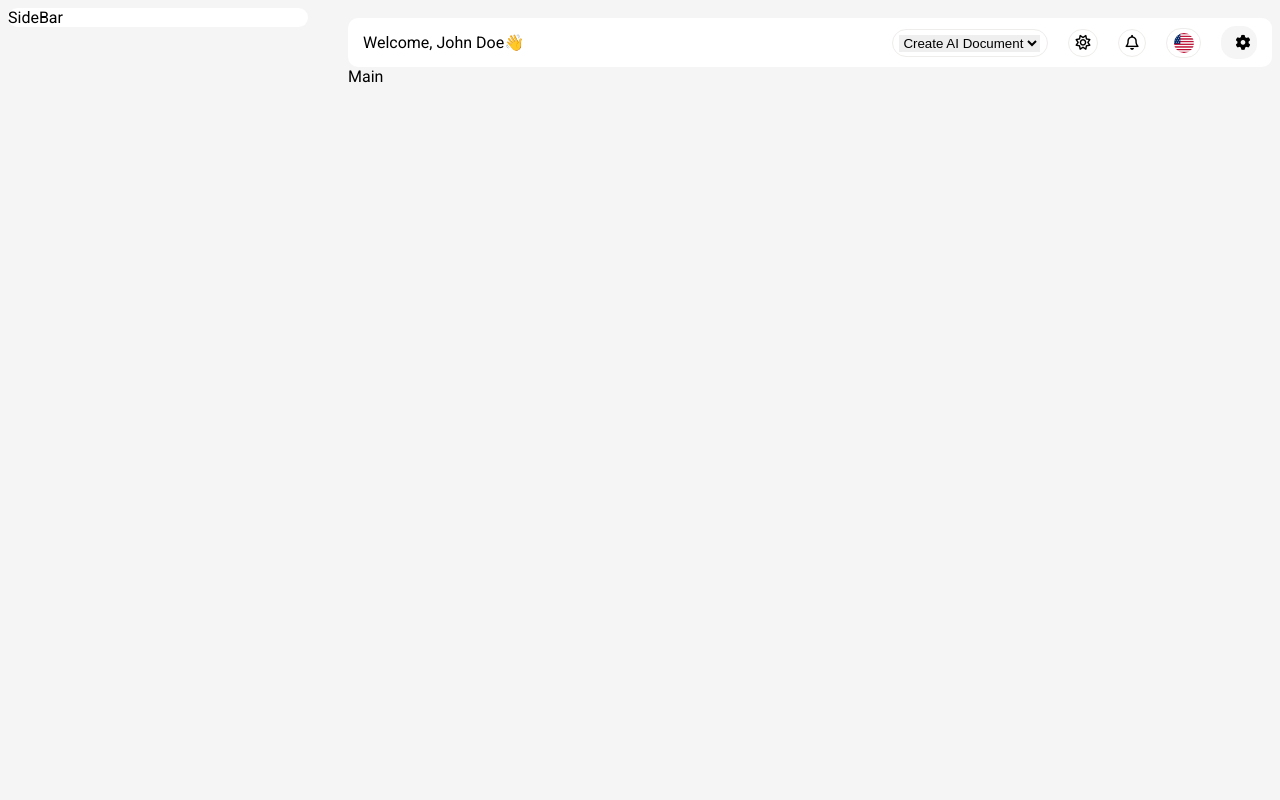
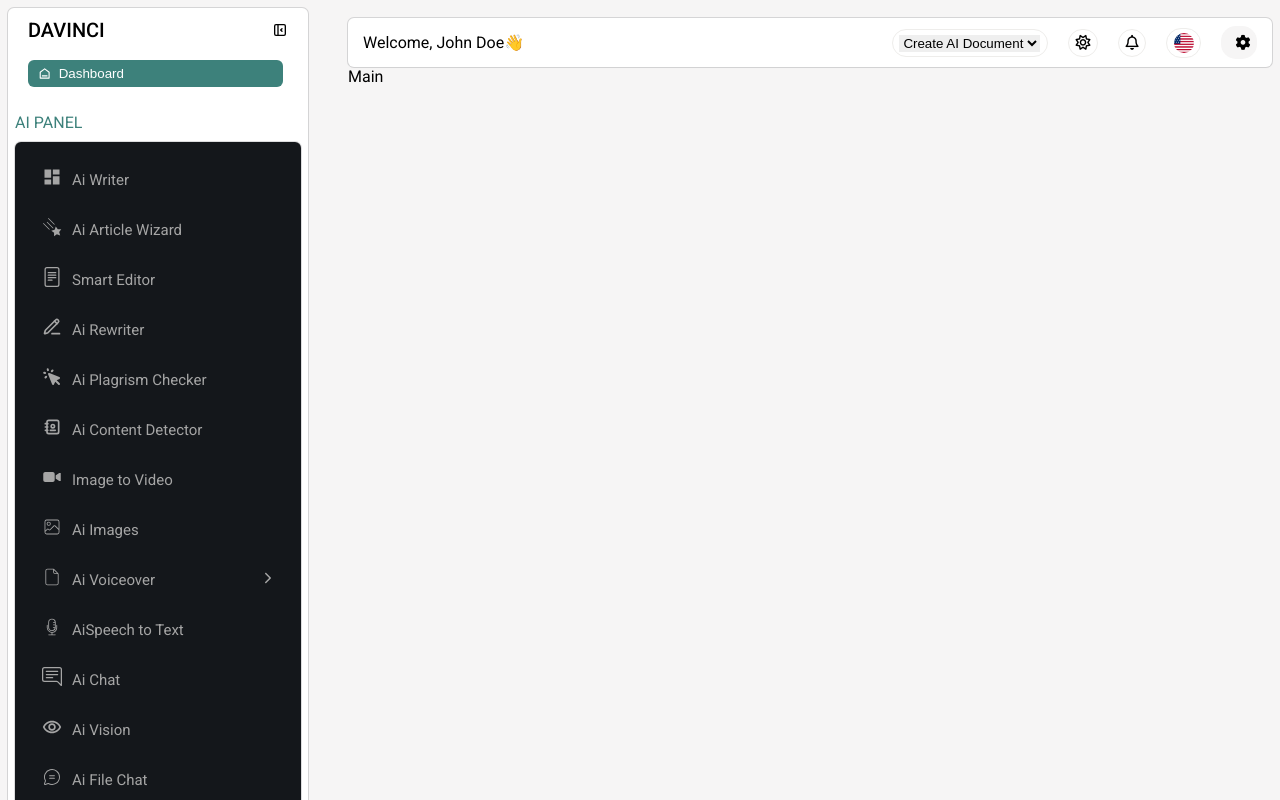
Before and after one commit to Sougata2/davinci-dashboard, a React (Create React App) app: page / in a window 1280 px wide. Shown: the top 800 px of the page. Built offline with nearby package versions, Linux system fonts and the light colour scheme; no server answers; the HTML template or start-up script is replaced by a standard one.

Commit message:
side bar finished

```diff
--- a/package.json
+++ b/package.json
@@ -8,6 +8,7 @@
     "@testing-library/user-event": "^13.5.0",
     "react": "^18.3.1",
     "react-dom": "^18.3.1",
+    "react-icons": "^5.3.0",
     "react-scripts": "5.0.1",
     "web-vitals": "^2.1.4"
   },
--- a/src/App.css
+++ b/src/App.css
@@ -1,4 +1,9 @@
 @import url("https://fonts.googleapis.com/css2?family=Roboto:ital,wght@0,100;0,300;0,400;0,500;0,700;0,900;1,100;1,300;1,400;1,500;1,700;1,900&display=swap");
+:root {
+  --side-bar-color: #3d817b;
+  --panel-bg-color: #14171b;
+  --panel-item-color: #a5a5a5;
+}
 .app {
   box-sizing: border-box;
   background-color: #f6f5f5;
@@ -11,7 +16,7 @@
   gap: 40px;
 }
 .rounded-border {
-  border-radius: 10px;
+  border-radius: 6px;
 }
 .border-grey {
   border: 1px solid #eeedeb;
@@ -26,11 +31,18 @@
 .rounded-border-full {
   border-radius: 100px;
 }
+.flex-box {
+  display: flex;
+  justify-content: space-between;
+}
+
+.box-shadow-8 {
+  box-shadow: rgba(0, 0, 0, 0.02) 0px 1px 3px 0px,
+    rgba(27, 31, 35, 0.15) 0px 0px 0px 1px;
+}
 
 /* Navbar */
 .nav-bar {
-  display: flex;
-  justify-content: space-between;
   padding: 8px 15px;
   font-size: 16px;
   align-items: center;
@@ -76,3 +88,69 @@
   height: 100%;
   width: 100%;
 }
+
+/* Side.bar */
+.brand-space {
+  padding: 10px 20px;
+  margin-bottom: 0.5rem;
+}
+.brand-name {
+  font-size: 20px;
+  font-weight: 500;
+}
+.dashboard-btn {
+  margin-left: 20px;
+  display: flex;
+  width: 85%;
+  align-items: center;
+  padding: 6px 10px;
+  border: none;
+  background: var(--side-bar-color);
+  color: white;
+  margin-bottom: 1rem;
+}
+.toggle-sidebar {
+  display: flex;
+  justify-content: center;
+  align-items: center;
+}
+
+.panel {
+  display: flex;
+  flex-direction: column;
+  gap: 10px;
+  padding: 10px 7px;
+}
+
+.panel-title {
+  color: var(--side-bar-color);
+}
+.panel-items {
+  background-color: var(--panel-bg-color);
+  color: var(--panel-item-color);
+  padding: 20px;
+  display: flex;
+  flex-direction: column;
+  gap: 15px;
+}
+.panel-item {
+  position: relative;
+  display: flex;
+  gap: 10px;
+  align-items: center;
+  padding: 5px 7px;
+  cursor: pointer;
+}
+.panel-item:hover {
+  background-color: #4b4b4b;
+}
+.panel-item-icon {
+  font-size: 20px;
+}
+.panel-item-title {
+  font-size: 15px;
+}
+.panel-item-expandable{
+  position: absolute;
+  right: 5px;
+}
--- a/src/components/Navbar/NavBar.js
+++ b/src/components/Navbar/NavBar.js
@@ -6,7 +6,7 @@ import User from "./User";
 
 export default function Header() {
   return (
-    <div className="nav-bar bg-white rounded-border">
+    <div className="nav-bar bg-white rounded-border flex-box box-shadow-8">
       <div className="nav-bar-right">Welcome, John Doe👋</div>
       <div className="nav-bar-left">
         <Options />
--- /dev/null
+++ b/src/components/SideBar/Brand.js
@@ -0,0 +1,14 @@
+import { TbLayoutSidebarLeftCollapse } from "react-icons/tb";
+
+function Brand() {
+  return (
+    <div className="brand-space flex-box">
+      <div className="brand-name">DAVINCI</div>
+      <div className="toggle-sidebar">
+        <TbLayoutSidebarLeftCollapse />
+      </div>
+    </div>
+  );
+}
+
+export default Brand;
--- /dev/null
+++ b/src/components/SideBar/DashBoardBtn.js
@@ -0,0 +1,11 @@
+import { RiHome6Line } from "react-icons/ri";
+
+function DashBoardBtn() {
+  return (
+    <button className="dashboard-btn rounded-border">
+      <RiHome6Line /> &nbsp; Dashboard
+    </button>
+  );
+}
+
+export default DashBoardBtn;
--- /dev/null
+++ b/src/components/SideBar/Panel.js
@@ -0,0 +1,26 @@
+import { IoIosArrowForward } from "react-icons/io";
+
+function Panel({ title, panelItems }) {
+  const styledTitle = title
+    .split("-")
+    .map((word) => word.toUpperCase())
+    .join(" ");
+  return (
+    <div className="panel">
+      <div className="panel-title">{styledTitle}</div>
+      <div className="panel-items rounded-border box-shadow-8">
+        {panelItems.map((panelItem) => (
+          <div className="panel-item rounded-border">
+            <div className="panel-item-icon">{panelItem[0]}</div>
+            <div className="panel-item-title">{panelItem[1]}</div>
+            <div className="panel-item-expandable">
+              {panelItem[2] && <IoIosArrowForward />}
+            </div>
+          </div>
+        ))}
+      </div>
+    </div>
+  );
+}
+
+export default Panel;
--- /dev/null
+++ b/src/components/SideBar/Panels.js
@@ -0,0 +1,84 @@
+import Panel from "./Panel";
+import { MdDashboard } from "react-icons/md";
+import { GiFallingStar } from "react-icons/gi";
+import { BsFileText } from "react-icons/bs";
+import { LuPencilLine } from "react-icons/lu";
+import { HiCursorClick } from "react-icons/hi";
+import { TbAddressBook } from "react-icons/tb";
+import { IoIosVideocam } from "react-icons/io";
+import { CiImageOn } from "react-icons/ci";
+import { CiFileOn } from "react-icons/ci";
+import { CiMicrophoneOn } from "react-icons/ci";
+import { BsChatRightText } from "react-icons/bs";
+import { MdOutlineRemoveRedEye } from "react-icons/md";
+import { PiChatCircleTextLight } from "react-icons/pi";
+import { HiOutlineChatBubbleBottomCenterText } from "react-icons/hi2";
+import { TbSunLow } from "react-icons/tb";
+import { FaRegFileCode } from "react-icons/fa";
+import { TbMicrophone2 } from "react-icons/tb";
+import { PiFiles } from "react-icons/pi";
+import { AiOutlineTeam } from "react-icons/ai";
+import { MdOutlineAccountTree } from "react-icons/md";
+import { BsPersonCheckFill } from "react-icons/bs";
+import { TbFileDollar } from "react-icons/tb";
+import { RiHome6Line } from "react-icons/ri";
+import { SiNamemc } from "react-icons/si";
+import { PiTreeStructure } from "react-icons/pi";
+import { TbCurrencyDollar } from "react-icons/tb";
+import { FaRegPaperPlane } from "react-icons/fa";
+import { MdOutlineNotificationsActive } from "react-icons/md";
+import { FaCode } from "react-icons/fa6";
+import { IoSettingsOutline } from "react-icons/io5";
+import { IoIosArrowForward } from "react-icons/io";
+
+const panels = {
+  "ai-panel": [
+    [<MdDashboard />, "Ai Writer", false],
+    [<GiFallingStar />, "Ai Article Wizard", false],
+    [<BsFileText />, "Smart Editor", false],
+    [<LuPencilLine />, "Ai Rewriter", false],
+    [<HiCursorClick />, "Ai Plagrism Checker", false],
+    [<TbAddressBook />, "Ai Content Detector", false],
+    [<IoIosVideocam />, "Image to Video", false],
+    [<CiImageOn />, "Ai Images", false],
+    [<CiFileOn />, "Ai Voiceover", true],
+    [<CiMicrophoneOn />, "AiSpeech to Text", false],
+    [<BsChatRightText />, "Ai Chat", false],
+    [<MdOutlineRemoveRedEye />, "Ai Vision", false],
+    [<PiChatCircleTextLight />, "Ai File Chat", false],
+    [<HiOutlineChatBubbleBottomCenterText />, "Ai Web Chat", false],
+    [<TbSunLow />, "Ai chat images", false],
+    [<FaRegFileCode />, "Ai Code", false],
+    [<TbMicrophone2 />, "Ai Brand Voice", false],
+    [<PiFiles />, "Files", true],
+  ],
+  account: [
+    [<MdOutlineAccountTree />, "Subscription Plans", false],
+    [<AiOutlineTeam />, "Team Members", false],
+    [<BsPersonCheckFill />, "My Account", false],
+    [<TbFileDollar />, "Affilate Program", false],
+  ],
+  "admin-panel": [
+    [<RiHome6Line />, "Dashboard", false],
+    [<SiNamemc />, "Name Management", true],
+    [<PiTreeStructure />, "User Management", true],
+    [<TbCurrencyDollar />, "Finance Mngt.", true],
+    [<FaRegPaperPlane />, "Support Request", false],
+    [<MdOutlineNotificationsActive />, "Notification", true],
+    [<FaCode />, "Frontend Mngt", false],
+    [<IoSettingsOutline />, "General Settings", false],
+  ],
+};
+function Panels() {
+  const panelKeys = Object.keys(panels);
+
+  return (
+    <div>
+      {panelKeys.map((panel) => (
+        <Panel key={panel} title={panel} panelItems={panels[panel]} />
+      ))}
+    </div>
+  );
+}
+
+export default Panels;
--- a/src/components/SideBar/SideBar.js
+++ b/src/components/SideBar/SideBar.js
@@ -1,3 +1,13 @@
+import DashBoardBtn from "./DashBoardBtn";
+import Brand from "./Brand";
+import Panels from "./Panels";
+
 export default function SideBar() {
-  return <div className="side-bar bg-white rounded-border">SideBar</div>;
+  return (
+    <div className="side-bar bg-white rounded-border box-shadow-8">
+      <Brand />
+      <DashBoardBtn />
+      <Panels />
+    </div>
+  );
 }
```
Also changed, not shown: 1 other file (tests, documents, lock files or other folders).
